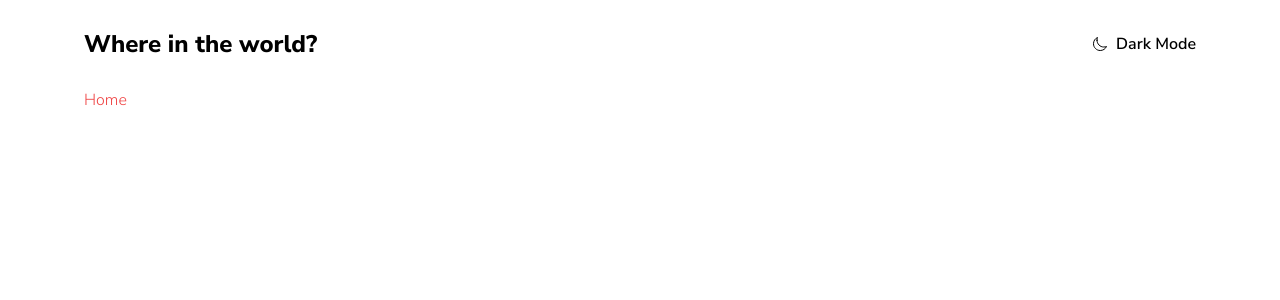
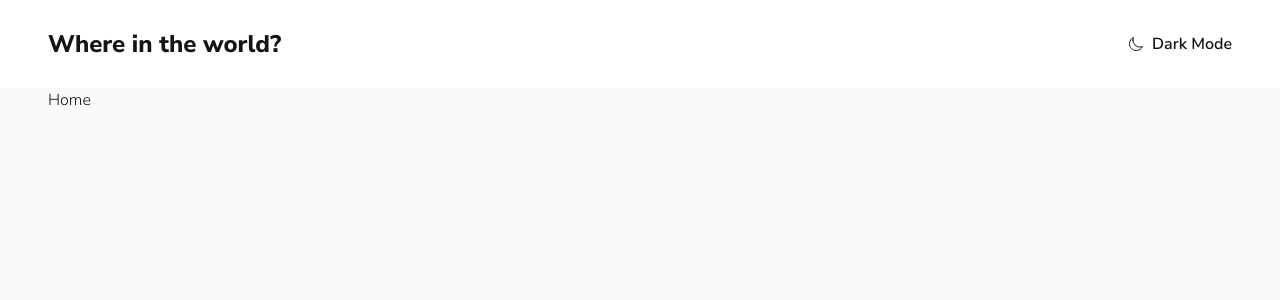
Before and after one commit to Nasko9/countries-react-app, a React (Create React App) app: page / in a window 1280 px wide. Shown: the top 300 px of the page. Built offline with nearby package versions, Linux system fonts and the light colour scheme.

Commit message:
Created dark mode functionality

```diff
--- a/src/components/Layout/Header/index.tsx
+++ b/src/components/Layout/Header/index.tsx
@@ -1,11 +1,39 @@
-import { IoMoonOutline } from "react-icons/io5";
+// Icons
+import { IoMoonOutline, IoSunnyOutline } from "react-icons/io5";
+
+// Custom Hook
+import useDarkMode from "./useDarkMode";
 
 export default function Header() {
+  const { darkMode, setDarkMode } = useDarkMode();
+
   return (
-    <div className="container flex justify-between">
-      <div className="py-7 text-2xl font-bold">Where in the world?</div>
-      <div className="flex items-center">
-        <IoMoonOutline /> <span className="ml-2 font-semibold">Dark Mode</span>
+    <div className="bg-secondary text-primary shadow-[0_6px_5px_-5px_rgba(0,0,0,0.1)]">
+      <div className="container flex justify-between">
+        <div className="py-7 text-lg font-bold sm:text-2xl">
+          Where in the world?
+        </div>
+        {darkMode === "light" ? (
+          <div
+            className="flex items-center"
+            onClick={() => setDarkMode("dark")}
+          >
+            <IoMoonOutline />{" "}
+            <span className="ml-2 text-sm font-semibold sm:text-base">
+              Dark Mode
+            </span>
+          </div>
+        ) : (
+          <div
+            className="flex items-center"
+            onClick={() => setDarkMode("light")}
+          >
+            <IoSunnyOutline />{" "}
+            <span className="ml-2 text-sm font-semibold sm:text-base">
+              Light Mode
+            </span>
+          </div>
+        )}
       </div>
     </div>
   );
--- /dev/null
+++ b/src/components/Layout/Header/useDarkMode.ts
@@ -0,0 +1,22 @@
+import { useEffect, useState } from "react";
+
+export default function useDarkMode() {
+  const localStorageMode = localStorage.getItem("mode");
+
+  const [darkMode, setDarkMode] = useState<string>(localStorageMode || "light");
+
+  const mode = darkMode === "dark" ? "light" : "dark";
+
+  useEffect(() => {
+    const root = window.document.documentElement;
+
+    root.classList.remove(mode);
+    root.classList.add(darkMode || "");
+
+    if (typeof window !== "undefined") {
+      localStorage.setItem("mode", mode);
+    }
+  }, [darkMode]);
+
+  return { darkMode, setDarkMode };
+}
--- a/src/containers/Home/index.tsx
+++ b/src/containers/Home/index.tsx
@@ -1,3 +1,7 @@
 export default function Home() {
-  return <div className="container text-red-500">Home</div>;
+  return (
+    <div className="h-screen bg-primary text-primary">
+      <div className="container">Home</div>
+    </div>
+  );
 }
--- a/src/index.css
+++ b/src/index.css
@@ -12,3 +12,17 @@
     font-family: Nunito Sans, system-ui, sans-serif;
   }
 }
+
+/* LIght and dark mode global classes */
+
+.light {
+  --color-bg-primary: hsl(0, 0%, 98%);
+  --color-bg-secondary: hsl(0, 0%, 100%);
+  --color-text-primary: hsl(200, 15%, 8%);
+}
+
+.dark {
+  --color-bg-primary: hsl(207, 26%, 17%);
+  --color-bg-secondary: hsl(209, 23%, 22%);
+  --color-text-primary: hsl(0, 0%, 100%);
+}
--- a/tailwind.config.js
+++ b/tailwind.config.js
@@ -1,21 +1,24 @@
 /** @type {import('tailwindcss').Config} */
 module.exports = {
   content: ["./src/**/*.{js,jsx,ts,tsx}"],
+  darkMode: "class",
   theme: {
     screens: {
-      sm: "375px",
-      md: "728px",
-      lg: "984px",
-      xl: "1240px",
+      // Min width
+      xs: "475px",
+      sm: "640px",
+      md: "768px",
+      lg: "1024px",
+      xl: "1280px",
       "2xl": "1440px",
     },
     container: {
       center: true,
       padding: {
         DEFAULT: "1rem",
-        sm: "2rem",
-        lg: "3rem",
-        xl: "4rem",
+        sm: "1.5rem",
+        lg: "2rem",
+        xl: "3rem",
         "2xl": "5rem",
       },
     },
@@ -25,14 +28,12 @@ module.exports = {
       bold: 800,
     },
     extend: {
-      colors: {
-        "light-bg": "hsl(0, 0%, 98%)",
-        "dark-bg": "hsl(207, 26%, 17%)",
-        "light-elements": "hsl(0, 0%, 100%)",
-        "dark-elements": "hsl(209, 23%, 22%)",
-        "light-text": "hsl(200, 15%, 8%)",
-        "dark-text": "hsl(0, 0%, 100%)",
-        "light-form": "hsl(0, 0%, 52%)",
+      backgroundColor: {
+        primary: "var(--color-bg-primary)", //body
+        secondary: "var(--color-bg-secondary)", //header, card, buttons
+      },
+      textColor: {
+        primary: "var(--color-text-primary)",
       },
     },
   },
```
Also changed, not shown: src/components/Providers/ThemeProvider/index.tsx (added, +59 -0 lines).
